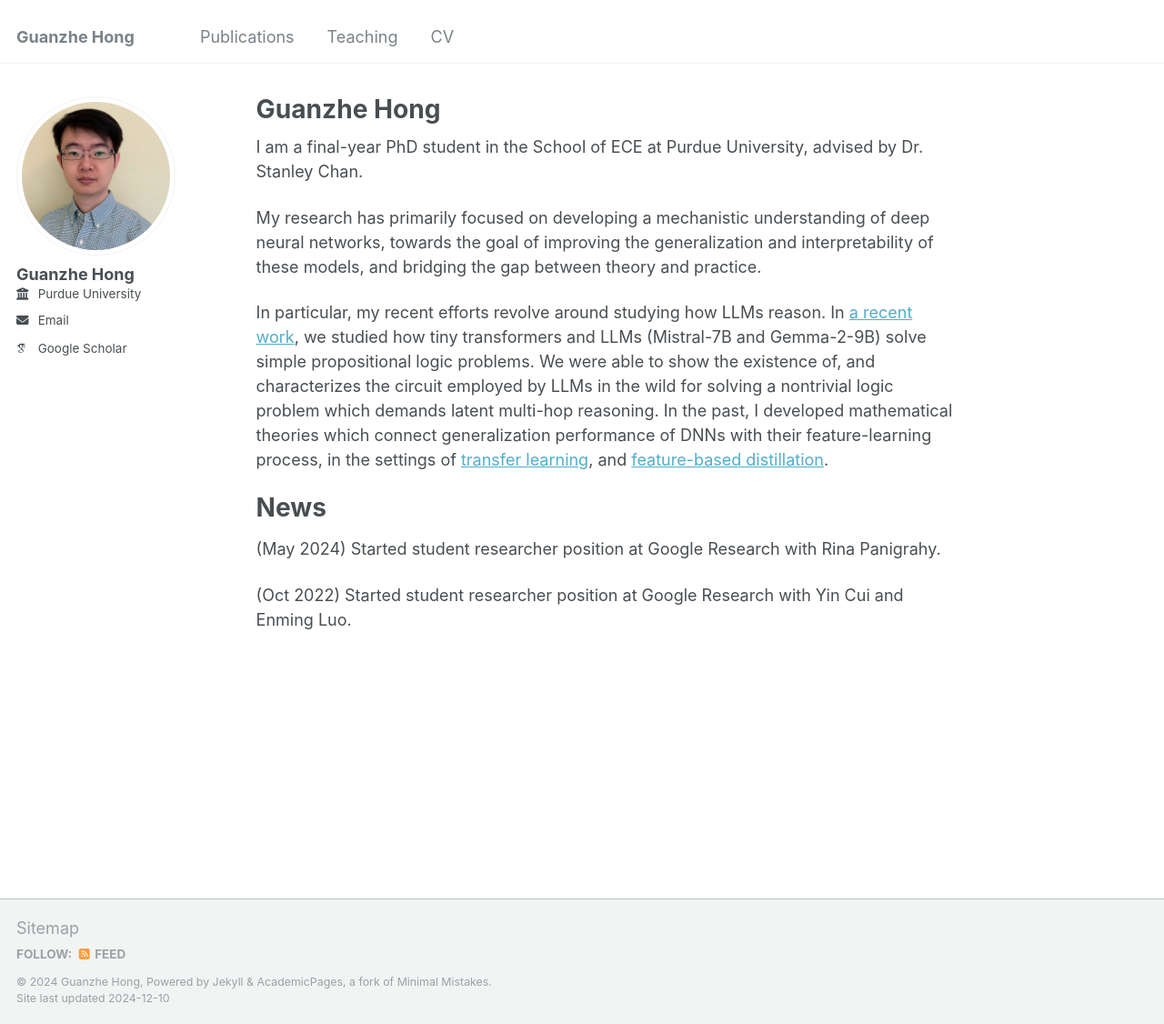
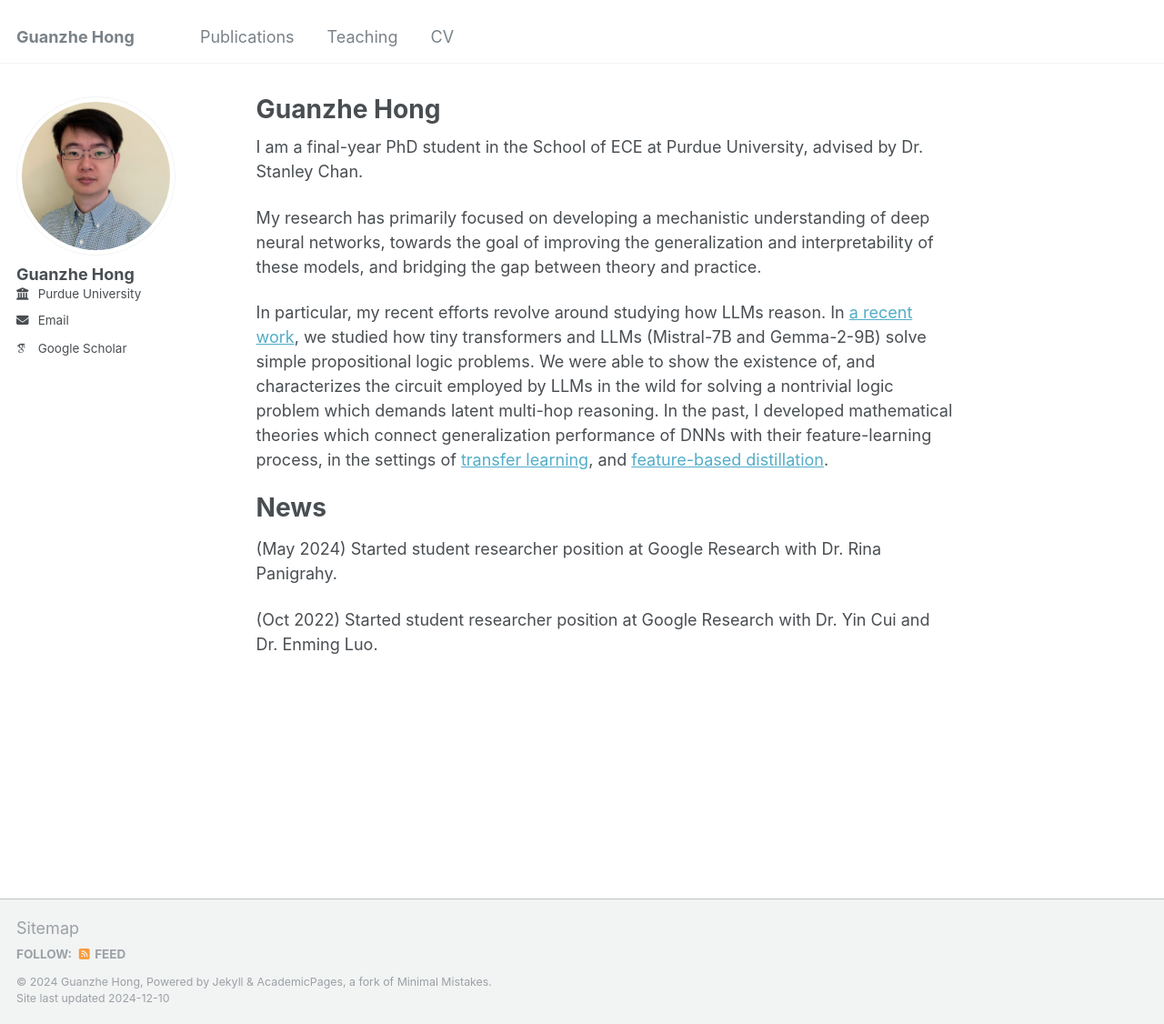
Before and after one commit to guanzhehong/guanzhehong, a Jekyll site: the page built from _pages/about.md, in a window 1280 px wide and 1126 px high. Shown: the whole window at 91% size. Built offline with Jekyll 4.4.1, drawn with Linux system fonts in a browser that asks for light colours; some web fonts are replaced.

```diff
--- a/_pages/about.md
+++ b/_pages/about.md
@@ -15,6 +15,6 @@ In particular, my recent efforts revolve around studying how LLMs reason. In [a
 
 News
 ======
-(May 2024) Started student researcher position at Google Research with Rina Panigrahy.
+(May 2024) Started student researcher position at Google Research with Dr. Rina Panigrahy.
 
-(Oct 2022) Started student researcher position at Google Research with Yin Cui and Enming Luo.
+(Oct 2022) Started student researcher position at Google Research with Dr. Yin Cui and Dr. Enming Luo.
```
